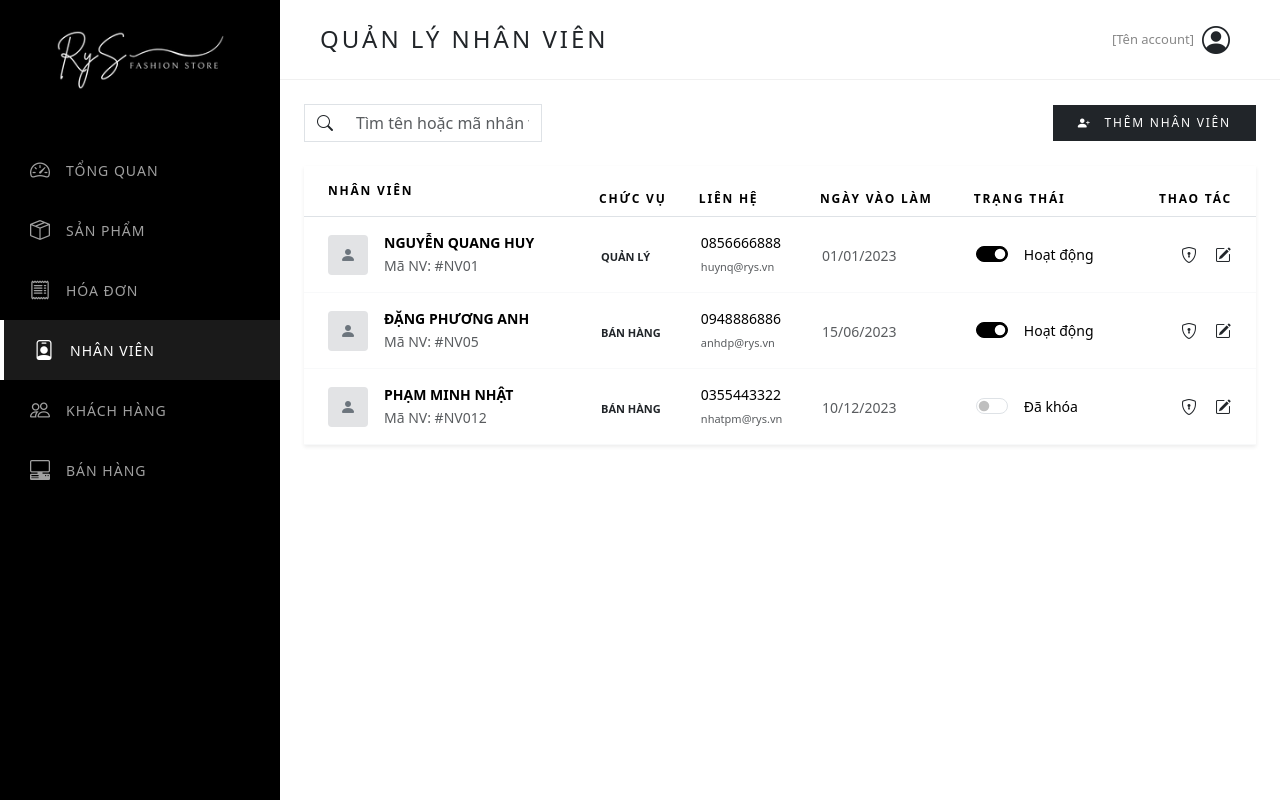
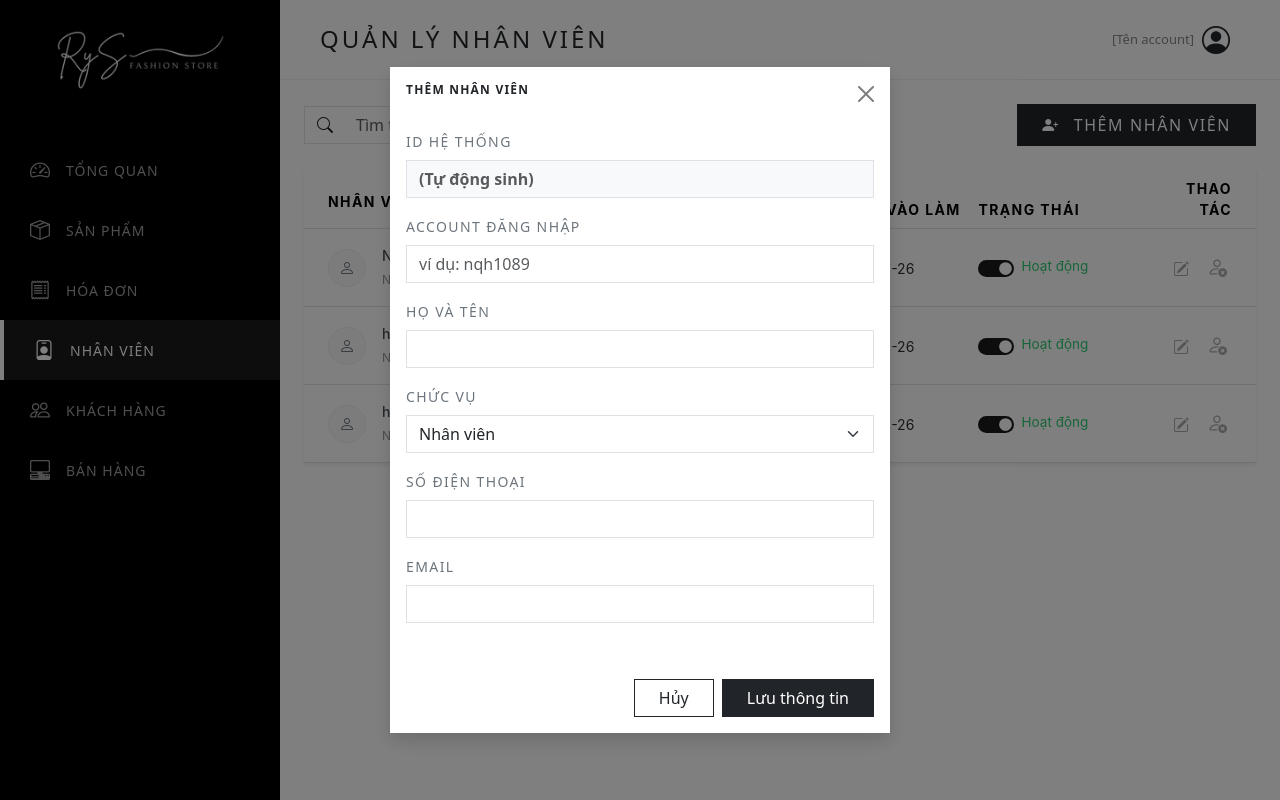
Before and after one commit to nqh1089/RyS-Fashion-Store, a Vue app: page /admin/employees in a window 1280 px wide. Both pictures are taken after a click on the button "THÊM NHÂN VIÊN". Built offline with nearby package versions, Linux system fonts and the light colour scheme; data requests are answered from the project's data file.

Commit message:
CRUD Quản lý Nhân viên (Lưu vào db)

```diff
--- a/db.json
+++ b/db.json
@@ -73,29 +73,35 @@
       "imgHover": "/src/assets/Shop/9.2_ao_dai_kim_sa.jpg"
     }
   ],
-
   "employees": [
     {
-      "id": 1,
-      "empId": "NV01",
-      "account": "nqh1089",
+      "id": "1",
       "name": "Nguyễn Quang Huy",
       "role": "Quản lý",
-      "phone": "0856666888",
-      "email": "huynq@rys.vn",
-      "startDate": "2023-01-01",
-      "active": true
+      "phone": "0865623541",
+      "email": "huynq@rys",
+      "active": true,
+      "startDate": "2026-01-26"
     },
     {
       "id": 2,
-      "empId": "NV05",
-      "account": "anhdp",
-      "name": "Đặng Phương Anh",
-      "role": "Bán hàng",
-      "phone": "0948886886",
-      "email": "anhdp@rys.vn",
-      "startDate": "2023-06-15",
-      "active": true
+      "account": "nqh1089",
+      "name": "huy",
+      "role": "Nhân viên",
+      "phone": "08888",
+      "email": "nq@rys",
+      "active": true,
+      "startDate": "2026-01-26"
+    },
+    {
+      "id": 3,
+      "account": "hehe",
+      "name": "hehe",
+      "role": "Nhân viên",
+      "phone": "21212",
+      "email": "he@he",
+      "active": true,
+      "startDate": "2026-01-26"
     }
-]
+  ]
 }
--- a/src/components/Admin/EmployeeManagement.vue
+++ b/src/components/Admin/EmployeeManagement.vue
@@ -3,25 +3,28 @@
     <div class="d-flex justify-content-between align-items-center mb-4">
       <div class="search-box w-25">
         <div class="input-group">
-          <span class="input-group-text bg-white border-end-0 rounded-0"
-            ><i class="bi bi-search"></i
-          ></span>
+          <span class="input-group-text bg-white border-end-0 rounded-0">
+            <i class="bi bi-search"></i>
+          </span>
           <input
             type="text"
-            class="form-control border-start-0 rounded-0 small"
+            class="form-control border-start-0 rounded-0 small shadow-none"
             v-model="searchQuery"
-            placeholder="Tìm tên hoặc mã nhân viên..."
+            placeholder="Tìm theo tên, ID hoặc Account..."
           />
         </div>
       </div>
-      <button class="btn btn-dark rounded-0 px-4 py-2 text-uppercase tracking-widest small">
+      <button
+        class="btn btn-dark rounded-0 px-4 py-2 text-uppercase tracking-widest small"
+        @click="openModal()"
+      >
         <i class="bi bi-person-plus-fill me-2"></i> Thêm nhân viên
       </button>
     </div>
 
     <div class="card border-0 shadow-sm rounded-0">
       <div class="table-responsive">
-        <table class="table table-hover align-middle mb-0">
+        <table class="table table-hover align-middle mb-0 custom-table">
           <thead>
             <tr class="text-uppercase tracking-widest small text-secondary bg-light">
               <th class="ps-4 py-3">Nhân viên</th>
@@ -33,144 +36,441 @@
             </tr>
           </thead>
           <tbody>
-            <tr v-for="emp in filteredEmployees" :key="emp.id">
-              <td class="ps-4">
+            <tr v-for="emp in filteredEmployees" :key="emp.id" class="align-middle border-bottom">
+              <td class="ps-4 py-3">
                 <div class="d-flex align-items-center">
-                  <div
-                    class="emp-avatar me-3 bg-secondary-subtle d-flex align-items-center justify-content-center"
-                  >
-                    <i class="bi bi-person-fill text-secondary"></i>
+                  <div class="emp-avatar-v2 me-3 d-flex align-items-center justify-content-center">
+                    <i class="bi bi-person text-secondary"></i>
                   </div>
                   <div>
-                    <p class="mb-0 fw-bold small text-uppercase">{{ emp.name }}</p>
-                    <small class="text-muted">Mã NV: #{{ emp.empId }}</small>
+                    <p class="mb-0 text-dark-emphasis name-text">{{ emp.name }}</p>
+                    <small class="text-muted-custom">
+                      NV{{ emp.id }} &nbsp; | &nbsp; Account: <span>{{ emp.account }}</span>
+                      <!-- "&emsp;": là khoảng trắng đơn | "&ensp;": Khoảng trắng bằng 2 dấu cách | "&emsp;": Khoảng trắng bằng 4 dấu cách-->
+                    </small>
                   </div>
                 </div>
               </td>
               <td>
-                <span class="small fw-bold text-dark text-uppercase" style="font-size: 11px">{{
-                  emp.role
-                }}</span>
+                <span class="role-badge">{{ emp.role }}</span>
               </td>
               <td>
-                <p class="mb-0 small">{{ emp.phone }}</p>
-                <small class="text-muted text-lowercase" style="font-size: 11px">{{
-                  emp.email
-                }}</small>
+                <div class="contact-info">
+                  <p class="mb-0 text-dark-emphasis contact-primary">{{ emp.phone }}</p>
+                  <p class="mb-0 text-muted opacity-75 contact-secondary">{{ emp.email }}</p>
+                </div>
               </td>
               <td>
-                <span class="small text-muted">{{ emp.startDate }}</span>
+                <span class="text-secondary-emphasis date-text">{{ emp.startDate }}</span>
               </td>
               <td>
-                <div class="form-check form-switch">
+                <div class="form-check form-switch d-flex align-items-center">
                   <input
-                    class="form-check-input custom-switch"
+                    class="form-check-input custom-switch-v2 shadow-none"
                     type="checkbox"
                     :checked="emp.active"
+                    @change="toggleStatus(emp)"
                   />
-                  <span class="small ms-2">{{ emp.active ? 'Hoạt động' : 'Đã khóa' }}</span>
+                  <span
+                    class="status-text ms-2"
+                    :class="emp.active ? 'active-status' : 'inactive-status'"
+                  >
+                    {{ emp.active ? 'Hoạt động' : 'Ngừng hoạt động' }}
+                  </span>
                 </div>
               </td>
               <td class="text-end pe-4">
-                <button class="btn btn-sm btn-link text-dark p-0 me-3" title="Phân quyền">
-                  <i class="bi bi-shield-lock fs-6"></i>
-                </button>
-                <button class="btn btn-sm btn-link text-dark p-0" title="Chỉnh sửa">
-                  <i class="bi bi-pencil-square fs-6"></i>
-                </button>
+                <div class="action-buttons">
+                  <button class="btn-action me-2" title="Chỉnh sửa" @click="openModal(emp)">
+                    <i class="bi bi-pencil-square"></i>
+                  </button>
+                  <button
+                    class="btn-action btn-delete"
+                    title="Ngừng hoạt động"
+                    @click="softDelete(emp.id)"
+                    :disabled="!emp.active"
+                  >
+                    <i class="bi bi-person-x fs-5"></i>
+                  </button>
+                </div>
               </td>
             </tr>
           </tbody>
         </table>
       </div>
     </div>
+
+    <div
+      v-if="showModal"
+      class="modal fade show d-block"
+      tabindex="-1"
+      style="background: rgba(0, 0, 0, 0.5)"
+    >
+      <div class="modal-dialog modal-dialog-centered">
+        <div class="modal-content rounded-0 border-0 shadow">
+          <div class="modal-header border-0 pb-0">
+            <h6 class="text-uppercase tracking-widest fw-bold">
+              {{ isEdit ? 'Cập nhật' : 'Thêm' }} nhân viên
+            </h6>
+            <button type="button" class="btn-close shadow-none" @click="showModal = false"></button>
+          </div>
+          <form @submit.prevent="saveEmployee">
+            <div class="modal-body py-4">
+              <div class="mb-3">
+                <label class="small text-uppercase tracking-widest text-secondary mb-2"
+                  >ID Hệ thống</label
+                >
+                <input
+                  type="text"
+                  :value="isEdit ? form.id : '(Tự động sinh)'"
+                  class="form-control rounded-0 border bg-light text-muted fw-bold shadow-none"
+                  disabled
+                />
+              </div>
+
+              <div class="mb-3">
+                <label class="small text-uppercase tracking-widest text-secondary mb-2"
+                  >Account đăng nhập</label
+                >
+                <input
+                  type="text"
+                  v-model="form.account"
+                  class="form-control rounded-0 border text-lowercase shadow-none"
+                  :class="{ 'bg-light text-muted': isEdit }"
+                  :disabled="isEdit"
+                  placeholder="ví dụ: nqh1089"
+                  required
+                />
+              </div>
+
+              <div class="mb-3">
+                <label class="small text-uppercase tracking-widest text-secondary mb-2"
+                  >Họ và tên</label
+                >
+                <input
+                  type="text"
+                  v-model="form.name"
+                  class="form-control rounded-0 shadow-none border"
+                  required
+                />
+              </div>
+
+              <div class="row">
+                <div class="col-12 mb-3">
+                  <label class="small text-uppercase tracking-widest text-secondary mb-2"
+                    >Chức vụ</label
+                  >
+                  <select v-model="form.role" class="form-select rounded-0 shadow-none border">
+                    <option value="Quản lý">Quản lý</option>
+                    <option value="Nhân viên">Nhân viên</option>
+                  </select>
+                </div>
+              </div>
+
+              <div class="mb-3">
+                <label class="small text-uppercase tracking-widest text-secondary mb-2"
+                  >Số điện thoại</label
+                >
+                <input
+                  type="text"
+                  v-model="form.phone"
+                  class="form-control rounded-0 shadow-none border"
+                  required
+                />
+              </div>
+
+              <div class="mb-3">
+                <label class="small text-uppercase tracking-widest text-secondary mb-2"
+                  >Email</label
+                >
+                <input
+                  type="email"
+                  v-model="form.email"
+                  class="form-control rounded-0 shadow-none border"
+                  required
+                />
+              </div>
+            </div>
+            <div class="modal-footer border-0">
+              <button
+                type="button"
+                class="btn btn-outline-dark rounded-0 px-4 small"
+                @click="showModal = false"
+              >
+                Hủy
+              </button>
+              <button type="submit" class="btn btn-dark rounded-0 px-4 small">Lưu thông tin</button>
+            </div>
+          </form>
+        </div>
+      </div>
+    </div>
   </div>
 </template>
 
 <script setup>
-import { ref, computed } from 'vue'
+import { ref, computed, onMounted } from 'vue'
 
+const API_URL = 'http://localhost:3000/employees'
 const searchQuery = ref('')
+const employees = ref([])
+const showModal = ref(false)
+const isEdit = ref(false)
+const form = ref({
+  id: null,
+  account: '',
+  name: '',
+  role: 'Nhân viên',
+  phone: '',
+  email: '',
+  active: true,
+  startDate: '',
+})
 
-const employees = ref([
-  {
-    id: 1,
-    empId: 'NV01',
-    name: 'Nguyễn Quang Huy',
-    role: 'Quản lý',
-    phone: '0856666888',
-    email: 'huynq@rys.vn',
-    startDate: '01/01/2023',
-    active: true,
-  },
-  {
-    id: 2,
-    empId: 'NV05',
-    name: 'Đặng Phương Anh',
-    role: 'Bán hàng',
-    phone: '0948886886',
-    email: 'anhdp@rys.vn',
-    startDate: '15/06/2023',
-    active: true,
-  },
-  {
-    id: 3,
-    empId: 'NV012',
-    name: 'Phạm Minh Nhật',
-    role: 'Bán hàng',
-    phone: '0355443322',
-    email: 'nhatpm@rys.vn',
-    startDate: '10/12/2023',
-    active: false,
-  },
-])
+// 1. Fetch dữ liệu
+const fetchEmployees = async () => {
+  try {
+    const res = await fetch(API_URL)
+    if (!res.ok) throw new Error('Fetch failed')
+    employees.value = await res.json()
+  } catch (err) {
+    console.error('Lỗi fetch:', err)
+  }
+}
 
+onMounted(fetchEmployees)
+
+// 2. Logic lấy ID tiếp theo = Max ID + 1
+const getNextId = () => {
+  if (employees.value.length === 0) return 1
+  return Math.max(...employees.value.map((e) => Number(e.id))) + 1
+}
+
+// 3. Mở Modal
+const openModal = (emp = null) => {
+  if (emp) {
+    isEdit.value = true
+    form.value = { ...emp }
+  } else {
+    isEdit.value = false
+    form.value = {
+      id: getNextId(),
+      account: '',
+      name: '',
+      role: 'Nhân viên',
+      phone: '',
+      email: '',
+      active: true,
+      startDate: new Date().toLocaleDateString('en-CA'),
+    }
+  }
+  showModal.value = true
+}
+
+// 4. Lưu dữ liệu (Dùng PATCH để bảo vệ dữ liệu)
+const saveEmployee = async () => {
+  const method = isEdit.value ? 'PATCH' : 'POST'
+  const url = isEdit.value ? `${API_URL}/${form.value.id}` : API_URL
+
+  try {
+    const res = await fetch(url, {
+      method,
+      headers: { 'Content-Type': 'application/json' },
+      body: JSON.stringify(form.value),
+    })
+
+    if (!res.ok) throw new Error(`HTTP ${res.status}`)
+    const data = await res.json()
+
+    if (isEdit.value) {
+      const idx = employees.value.findIndex((e) => Number(e.id) === Number(data.id))
+      if (idx !== -1) employees.value[idx] = { ...employees.value[idx], ...data }
+    } else {
+      employees.value.unshift(data)
+    }
+
+    showModal.value = false
+    alert('Thao tác thành công!')
+  } catch (err) {
+    console.error(err)
+    alert('Lỗi server local!')
+  }
+}
+
+// 5. Toggle trạng thái (PATCH)
+const toggleStatus = async (emp) => {
+  const newStatus = !emp.active
+  try {
+    const res = await fetch(`${API_URL}/${emp.id}`, {
+      method: 'PATCH',
+      headers: { 'Content-Type': 'application/json' },
+      body: JSON.stringify({ active: newStatus }),
+    })
+    if (!res.ok) throw new Error('Update failed')
+    emp.active = newStatus
+  } catch (err) {
+    console.error(err)
+    alert('Không thể cập nhật trạng thái trên server!')
+  }
+}
+
+// 6. Xóa mềm (PATCH)
+const softDelete = async (id) => {
+  if (!confirm('Ngừng hoạt động nhân viên này?')) return
+  try {
+    const res = await fetch(`${API_URL}/${id}`, {
+      method: 'PATCH',
+      headers: { 'Content-Type': 'application/json' },
+      body: JSON.stringify({ active: false }),
+    })
+    if (res.ok) {
+      const emp = employees.value.find((e) => e.id === id)
+      if (emp) emp.active = false
+    }
+  } catch (err) {
+    console.error(err)
+  }
+}
+
+// 7. Filter tìm kiếm
 const filteredEmployees = computed(() => {
   return employees.value.filter(
     (e) =>
       e.name.toLowerCase().includes(searchQuery.value.toLowerCase()) ||
-      e.empId.toLowerCase().includes(searchQuery.value.toLowerCase()),
+      String(e.id).includes(searchQuery.value) ||
+      (e.account && e.account.toLowerCase().includes(searchQuery.value.toLowerCase())),
   )
 })
 </script>
 
 <style scoped>
-.tracking-widest {
-  letter-spacing: 0.15em;
-  font-size: 0.75rem;
+/* 1. Bố cục bảng chia đều cột, không co giãn */
+.custom-table {
+  table-layout: fixed;
+  width: 100%;
 }
 
-.emp-avatar {
-  width: 40px;
-  height: 40px;
-  border-radius: 4px;
+.custom-table th:nth-child(1),
+.custom-table td:nth-child(1) {
+  width: 25%;
+} /* Nhân viên */
+.custom-table th:nth-child(2),
+.custom-table td:nth-child(2) {
+  width: 12%;
+} /* Chức vụ */
+.custom-table th:nth-child(3),
+.custom-table td:nth-child(3) {
+  width: 18%;
+} /* Liên hệ */
+.custom-table th:nth-child(4),
+.custom-table td:nth-child(4) {
+  width: 15%;
+} /* Ngày vào làm */
+.custom-table th:nth-child(5),
+.custom-table td:nth-child(5) {
+  width: 18%;
+} /* Trạng thái */
+.custom-table th:nth-child(6),
+.custom-table td:nth-child(6) {
+  width: 12%;
+} /* Thao tác */
+
+/* 2. Cấu hình Font 14px & Tối giản */
+.table {
+  font-family: 'Inter', sans-serif;
 }
 
-.table tbody td {
-  padding: 15px 10px;
-  border-bottom: 1px solid #f8f9fa;
+.name-text {
+  font-size: 14px;
+  font-weight: 500;
+  letter-spacing: 0.02em;
+  color: #2c3e50;
+}
+.contact-primary {
+  font-size: 14px;
+  font-weight: 500;
+}
+.contact-secondary {
+  font-size: 12px;
+}
+.date-text {
+  font-size: 14px;
 }
 
-.custom-switch {
-  cursor: pointer;
+.text-muted-custom {
+  font-size: 12px;
+  color: #999;
 }
 
-.custom-switch:checked {
-  background-color: #000;
-  border-color: #000;
+/* Avatar tròn tinh tế */
+.emp-avatar-v2 {
+  width: 38px;
+  height: 38px;
+  background-color: #f8f9fa;
+  border-radius: 50%;
+  border: 1px solid #eee;
 }
 
-.form-control:focus {
-  box-shadow: none;
-  border-color: #000;
+/* Badge chức vụ nhã nhặn */
+.role-badge {
+  font-size: 11px;
+  text-transform: uppercase;
+  letter-spacing: 0.1em;
+  color: #666;
+  background: #f1f1f1;
+  padding: 4px 10px;
+  border-radius: 4px;
+  font-weight: 500;
 }
 
-.btn-link {
-  text-decoration: none;
-  transition: 0.2s;
+/* Switch không viền xanh */
+.custom-switch-v2 {
+  width: 2.2em !important;
+  height: 1.1em !important;
+  cursor: pointer;
+  background-color: #e9ecef;
+  border: none;
 }
 
-.btn-link:hover {
-  transform: scale(1.1);
+.custom-switch-v2:checked {
+  background-color: #1a1a1a !important;
+}
+.custom-switch-v2:focus,
+.shadow-none:focus {
+  box-shadow: none !important;
+  border-color: rgba(0, 0, 0, 0.1);
+}
+
+/* Label trạng thái cố định */
+.status-text {
+  font-size: 13.5px;
+  font-weight: 400;
+  min-width: 120px; /* Cố định để không nhảy cột */
+}
+.active-status {
+  color: #2ecc71;
+}
+.inactive-status {
+  color: #999;
+}
+
+/* Nút thao tác */
+.btn-action {
+  background: none;
+  border: none;
+  color: #aaa;
+  transition: 0.2s;
+  padding: 5px;
+}
+.btn-action:hover {
+  color: #000;
+  transform: translateY(-1px);
+}
+.btn-delete:hover {
+  color: #dc3545;
+}
+
+.tracking-widest {
+  letter-spacing: 0.1em;
 }
 </style>
```
